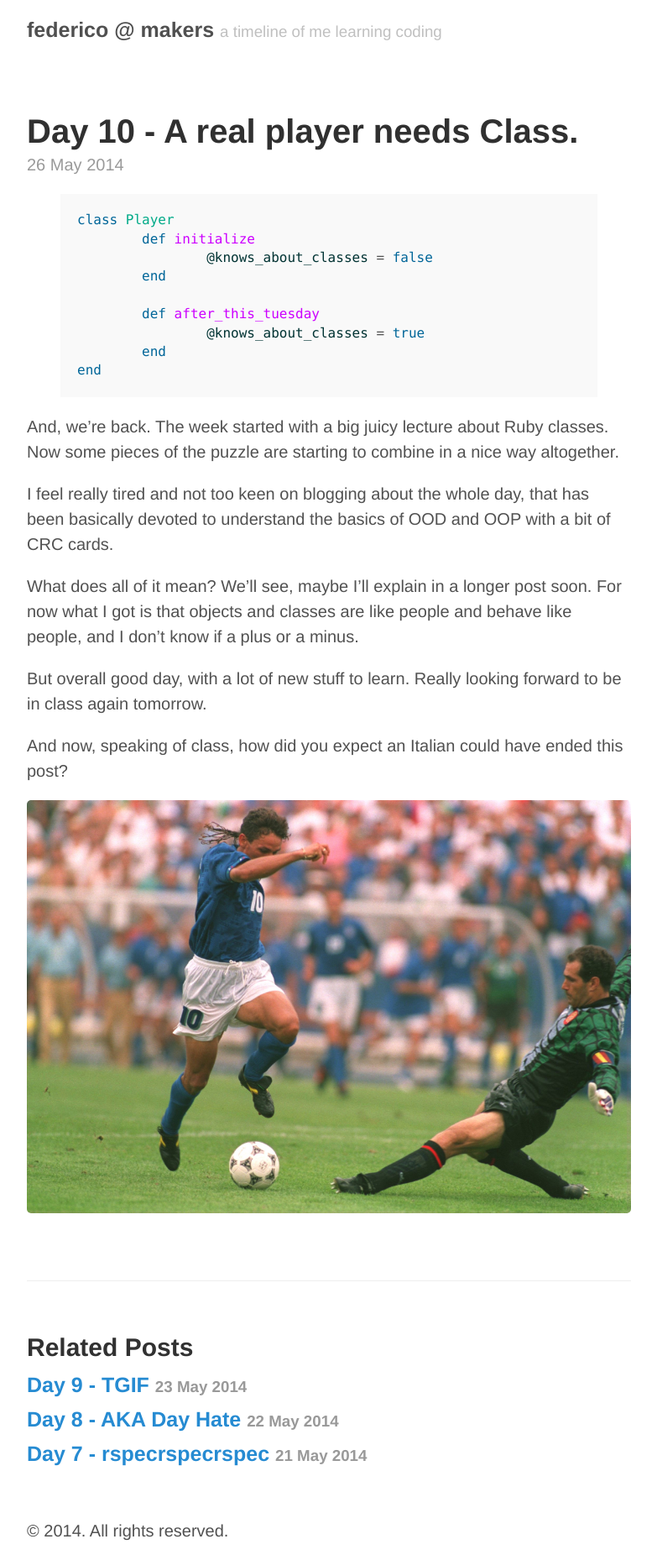
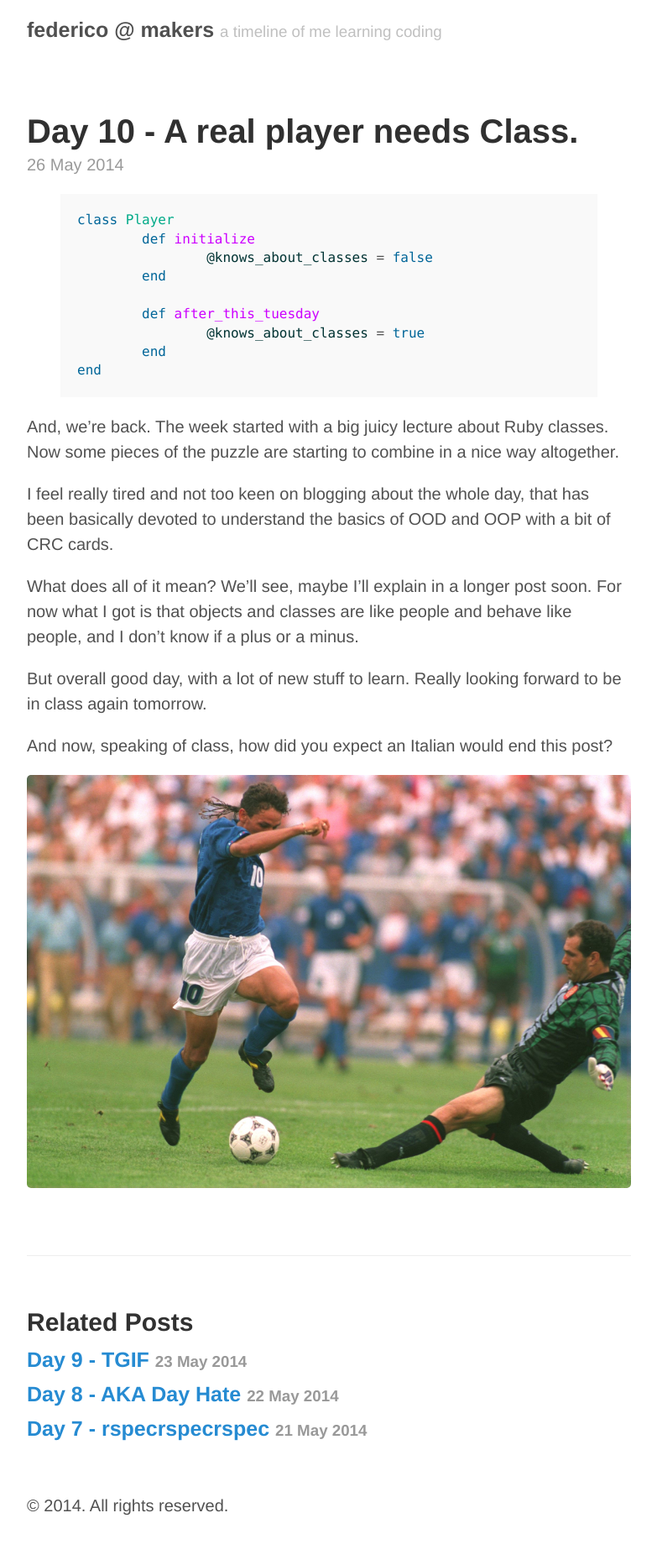
Before and after one commit to federicomaffei/federicomaffei.github.io, a Jekyll site: the page built from _posts/2014-05-26-day-10.md, in a window 1280 px wide. Shown: the whole page at 84% size, without its empty margins (248-1031 px from the left). Built offline with Jekyll 4.4.1, drawn with Linux system fonts in a browser that asks for light colours; Markdown is read by kramdown in place of the engine named in the settings; after the commit the page ends 1828 px from its top, so only the background shows below that.

```diff
--- a/_posts/2014-05-26-day-10.md
+++ b/_posts/2014-05-26-day-10.md
@@ -25,6 +25,6 @@
 
 But overall good day, with a lot of new stuff to learn. Really looking forward to be in class again tomorrow.
 
-And now, speaking of class, how did you expect an Italian could have ended this post?
+And now, speaking of class, how did you expect an Italian would end this post?
 
 ![BAGGIO](http://federicomaffei.github.io/public/images/baggio.jpg)
```
Also changed, not shown: _posts/2014-05-20-first-post.md (+1 -1 lines).
